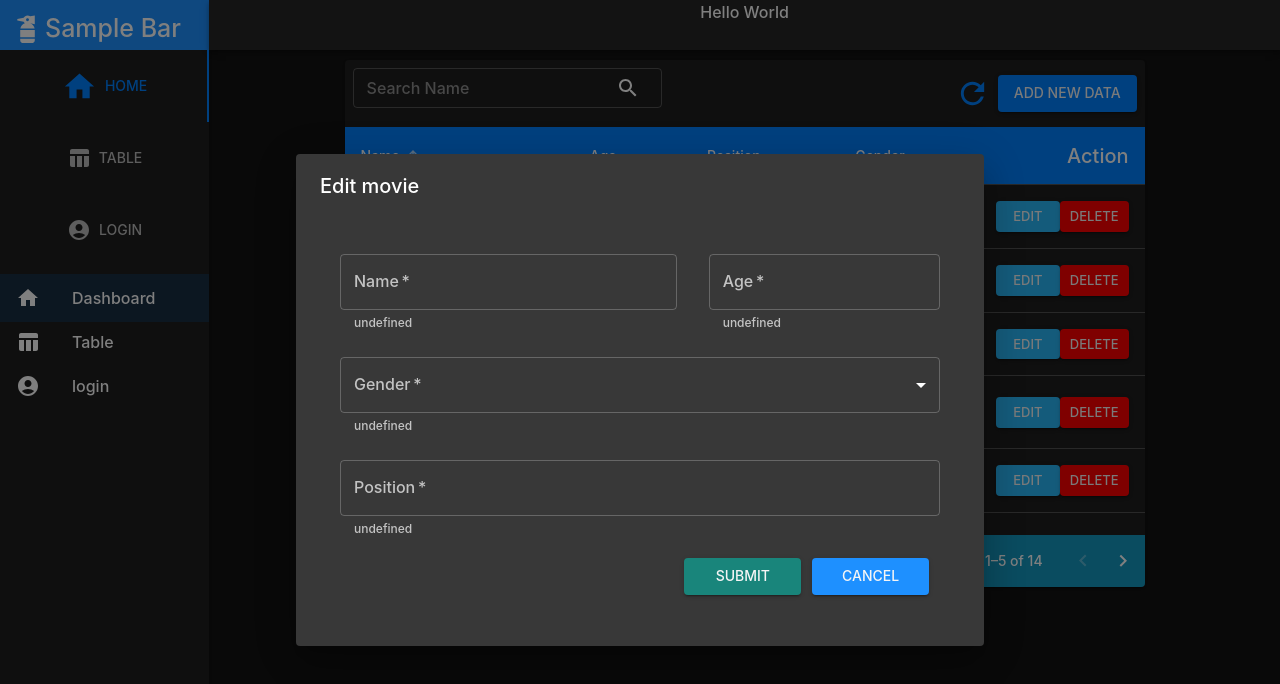
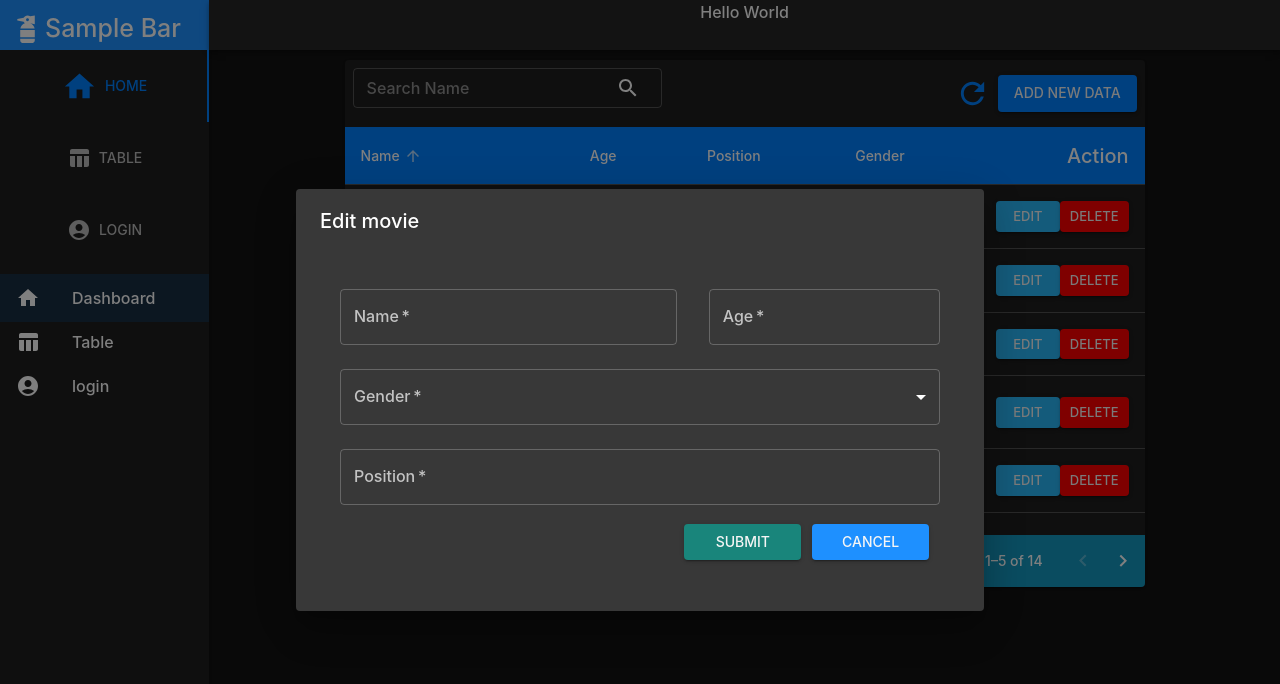
Before and after one commit to pangilinanervin22/simple-crud, a React (Vite) app in the folder frontend/: page /simple-crud/users/1 in a window 1280 px wide. Shown: the top 684 px of the page. Built offline with nearby package versions, Linux system fonts and the light colour scheme.

Commit message:
fixed routing issues

```diff
--- a/frontend/src/App.tsx
+++ b/frontend/src/App.tsx
@@ -1,10 +1,5 @@
 import { Box } from "@mui/material";
-import {
-	createBrowserRouter,
-	Route,
-	RouterProvider,
-	Routes,
-} from "react-router-dom";
+import { Route, Routes } from "react-router-dom";
 import GlobalNotification from "./components/GlobalNotification";
 import NavBar from "./components/NavBar";
 import SideBar from "./components/SideBar";
@@ -26,13 +21,13 @@ function App() {
 				<Box sx={{ width: "100%" }}>
 					<NavBar />
 					<Routes>
-						<Route path="/users" element={<Users />}>
+						<Route path="/users/" element={<Users />}>
+							<Route
+								path="delete/:id"
+								element={<UserDeleteConfirmation />}
+							/>
 							<Route path=":id" element={<User />} />
 						</Route>
-						<Route
-							path="/delete/:id"
-							element={<UserDeleteConfirmation />}
-						/>
 
 						<Route path="/login" element={<Login />} />
 						<Route path="" element={<MainPage />} />
--- a/frontend/src/components/MainTable/UserDelete.tsx
+++ b/frontend/src/components/MainTable/UserDelete.tsx
@@ -18,8 +18,6 @@ export default function UserDeleteConfirmation() {
 	const params = useParams();
 	const dispatch = useDispatch();
 	const redirect = useNavigate();
-
-	console.log(params.id);
 
 	return (
 		<>
@@ -56,8 +54,8 @@ export default function UserDeleteConfirmation() {
 	);
 
 	function handleConfirm() {
+		handleActions();
 		dispatch(deleteUser(params.id));
-		handleActions();
 		dispatch(
 			showNotification({
 				message: "Successfully delete a user",
@@ -67,7 +65,9 @@ export default function UserDeleteConfirmation() {
 	}
 
 	function handleActions() {
+		console.log(params);
+
+		redirect("../", { replace: true });
 		setIsOpen(false);
-		redirect("../", { replace: true });
 	}
 }
--- a/frontend/src/components/MainTable/UserEdit.tsx
+++ b/frontend/src/components/MainTable/UserEdit.tsx
@@ -14,7 +14,7 @@ import {
 import Joi from "joi";
 import { useForm } from "react-hook-form";
 import { joiResolver } from "@hookform/resolvers/joi";
-import { useNavigate, useParams } from "react-router-dom";
+import { Form, useNavigate, useParams } from "react-router-dom";
 import { useEffect, useState } from "react";
 import { useSelector } from "react-redux";
 import { addUser, updateUser, userById } from "../../app/features/userSlice";
@@ -47,13 +47,11 @@ const schema = Joi.object({
 export default function User() {
 	const dispatch = useDispatch();
 	const redirect = useNavigate();
-	const { paramsId } = useParams<{ paramsId: string }>();
+	const { id: paramsId } = useParams<{ id: string }>();
 
 	const [isOpen, setIsOpen] = useState(true);
 	const data = useSelector((state: any) => userById(state, paramsId!));
 	const currentObject: any = !data || paramsId === "new" ? {} : data;
-
-	console.log(currentObject);
 
 	const {
 		register,
@@ -86,6 +84,8 @@ export default function User() {
 		}
 	}, []);
 
+	console.log(errors);
+
 	return (
 		<>
 			<Dialog open={isOpen} onClose={() => {}} maxWidth="lg">
@@ -93,7 +93,7 @@ export default function User() {
 					{paramsId == "new" ? "Add new movie" : "Edit movie"}
 				</DialogTitle>
 				<DialogContent sx={{ margin: "20px" }}>
-					<FormControl onSubmit={handleSubmit(onSubmit)}>
+					<form onSubmit={handleSubmit(onSubmit)}>
 						<Box
 							sx={{
 								display: "flex",
@@ -107,9 +107,11 @@ export default function User() {
 										required
 										type="text"
 										label="Name"
-										helperText={String(
-											errors.name?.message
-										)}
+										helperText={
+											Boolean(errors.age?.message)
+												? String(errors.name?.message)
+												: ""
+										}
 										error={Boolean(errors.name?.message)}
 										{...register("name")}
 										fullWidth
@@ -122,7 +124,11 @@ export default function User() {
 										type="number"
 										label="Age"
 										minLength="3"
-										helperText={String(errors.age?.message)}
+										helperText={
+											Boolean(errors.age?.message)
+												? String(errors.age?.message)
+												: ""
+										}
 										error={Boolean(errors.age?.message)}
 										{...register("age")}
 										fullWidth
@@ -136,7 +142,11 @@ export default function User() {
 								required
 								select
 								defaultValue={currentObject?.gender || ""}
-								helperText={String(errors.gender?.message)}
+								helperText={
+									Boolean(errors.gender?.message)
+										? String(errors.gender?.message)
+										: ""
+								}
 								error={Boolean(errors.gender?.message)}
 								{...register("gender")}
 								margin="normal"
@@ -151,7 +161,11 @@ export default function User() {
 								type="text"
 								label="Position"
 								minLength="3"
-								helperText={String(errors.position?.message)}
+								helperText={
+									Boolean(errors.position?.message)
+										? String(errors.position?.message)
+										: ""
+								}
 								error={Boolean(errors.position?.message)}
 								{...register("position")}
 								margin="normal"
@@ -188,14 +202,14 @@ export default function User() {
 								</Button>
 							</DialogActions>
 						</Box>
-					</FormControl>
+					</form>
 				</DialogContent>
 			</Dialog>
 		</>
 	);
 
 	function handleOpenDialog() {
+		redirect("../", { replace: true });
 		setIsOpen(false);
-		redirect("../", { replace: true });
 	}
 }
--- a/frontend/vite.config.ts
+++ b/frontend/vite.config.ts
@@ -4,5 +4,5 @@ import react from "@vitejs/plugin-react";
 // https://vitejs.dev/config/
 export default defineConfig({
 	plugins: [react()],
-	base: "simple-crud",
+	base: "/simple-crud/",
 });
```
Also changed, not shown: 2 other files (tests, documents, lock files or other folders).
